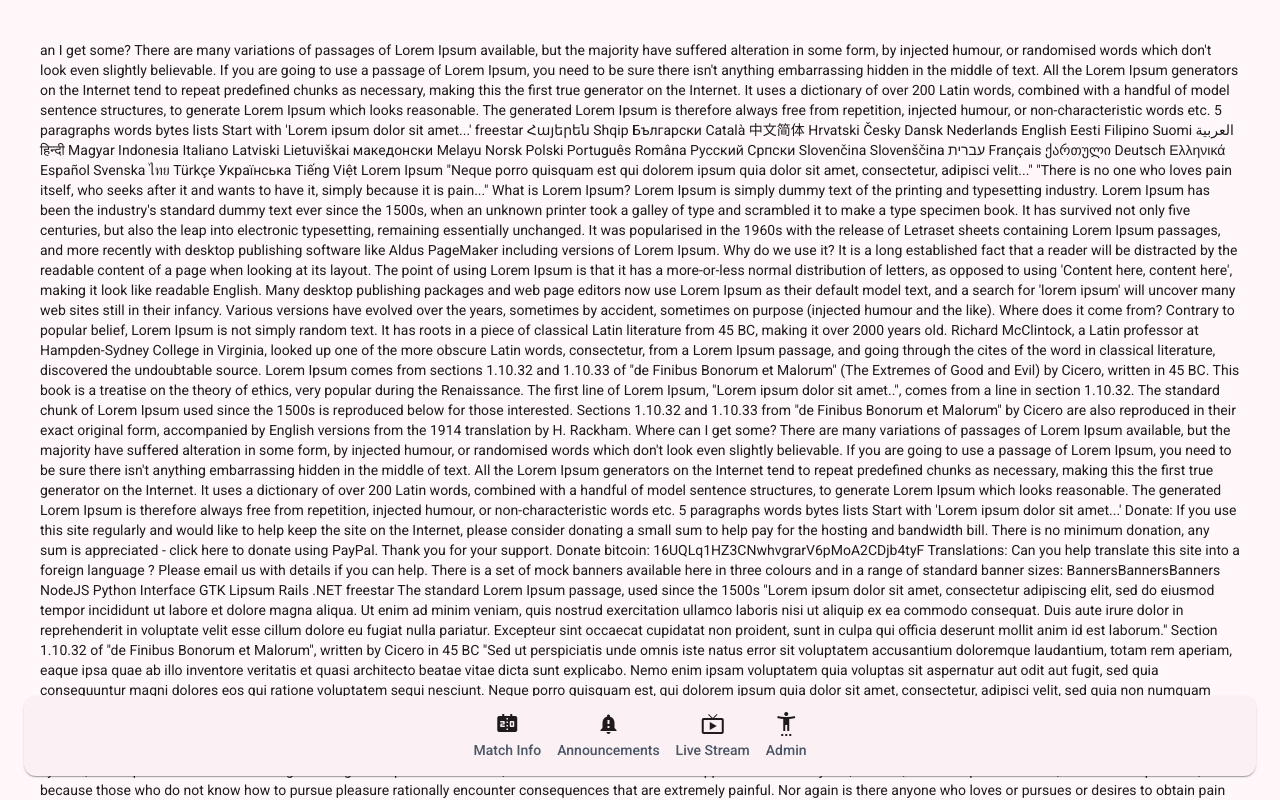
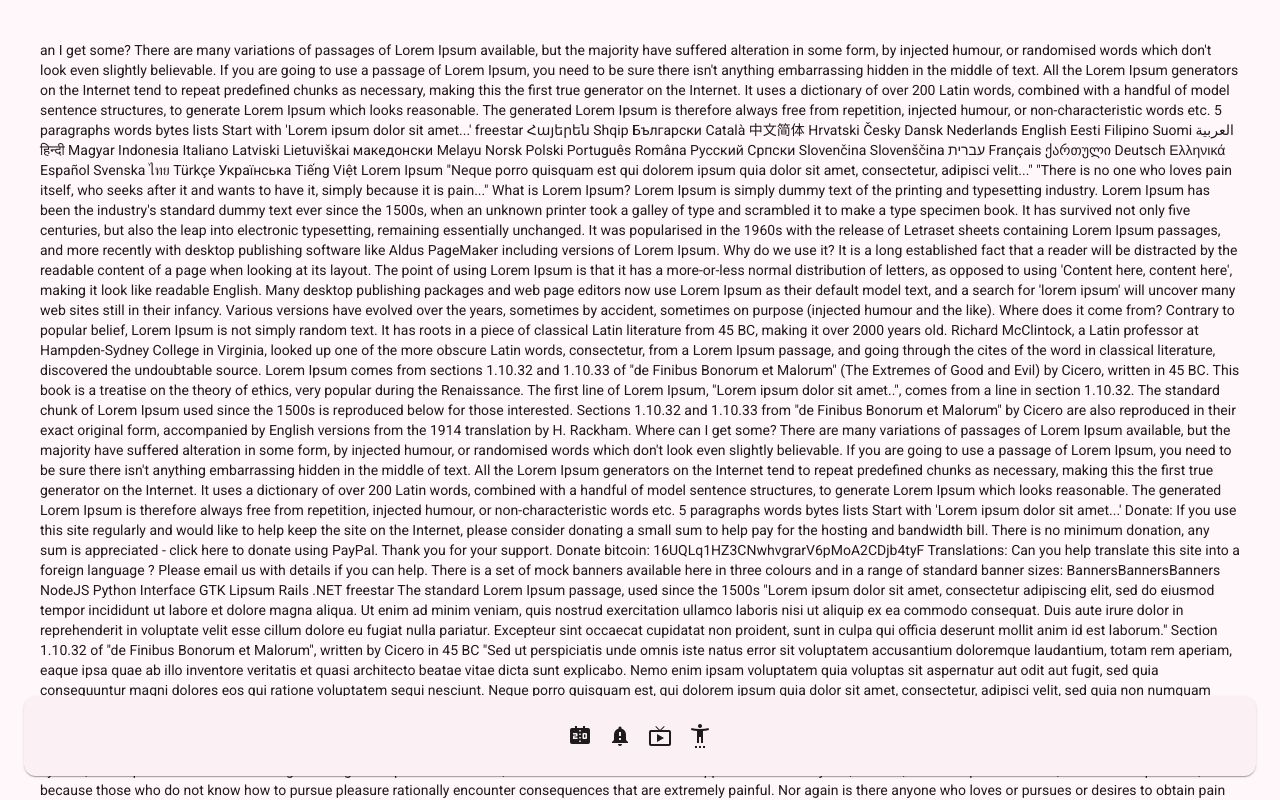
Before and after one commit to amirul-biz/client-tournament-match-number-tracker, an Angular app: page / in a window 1280 px wide. Shown: the top 800 px of the page. Built offline with nearby package versions, Linux system fonts and the light colour scheme.

Commit message:
development
- remove text below

```diff
--- a/src/app/layout-component/match-info-component/match-info-dock-component/match-info-dock-component.html
+++ b/src/app/layout-component/match-info-component/match-info-dock-component/match-info-dock-component.html
@@ -2,22 +2,18 @@
   <div mat-card-content class="flex justify-center items-center gap-4 h-20 flex-wrap">
     <div class="flex flex-col items-center">
       <mat-icon fontIcon="scoreboard" class="text-5xl md:text-6xl"></mat-icon>
-      <span class="text-xs md:text-sm mt-1 font-medium text-gray-600">Match Info</span>
     </div>
 
     <div class="flex flex-col items-center">
       <mat-icon fontIcon="notification_important" class="text-5xl md:text-6xl"></mat-icon>
-      <span class="text-xs md:text-sm mt-1 font-medium text-gray-600">Announcements</span>
     </div>
 
     <div class="flex flex-col items-center">
       <mat-icon fontIcon="live_tv" class="text-5xl md:text-6xl"></mat-icon>
-      <span class="text-xs md:text-sm mt-1 font-medium text-gray-600">Live Stream</span>
     </div>
 
     <div class="flex flex-col items-center">
       <mat-icon fontIcon="settings_accessibility" class="text-5xl md:text-6xl"></mat-icon>
-      <span class="text-xs md:text-sm mt-1 font-medium text-gray-600">Admin</span>
     </div>
   </div>
 </mat-card>
```
